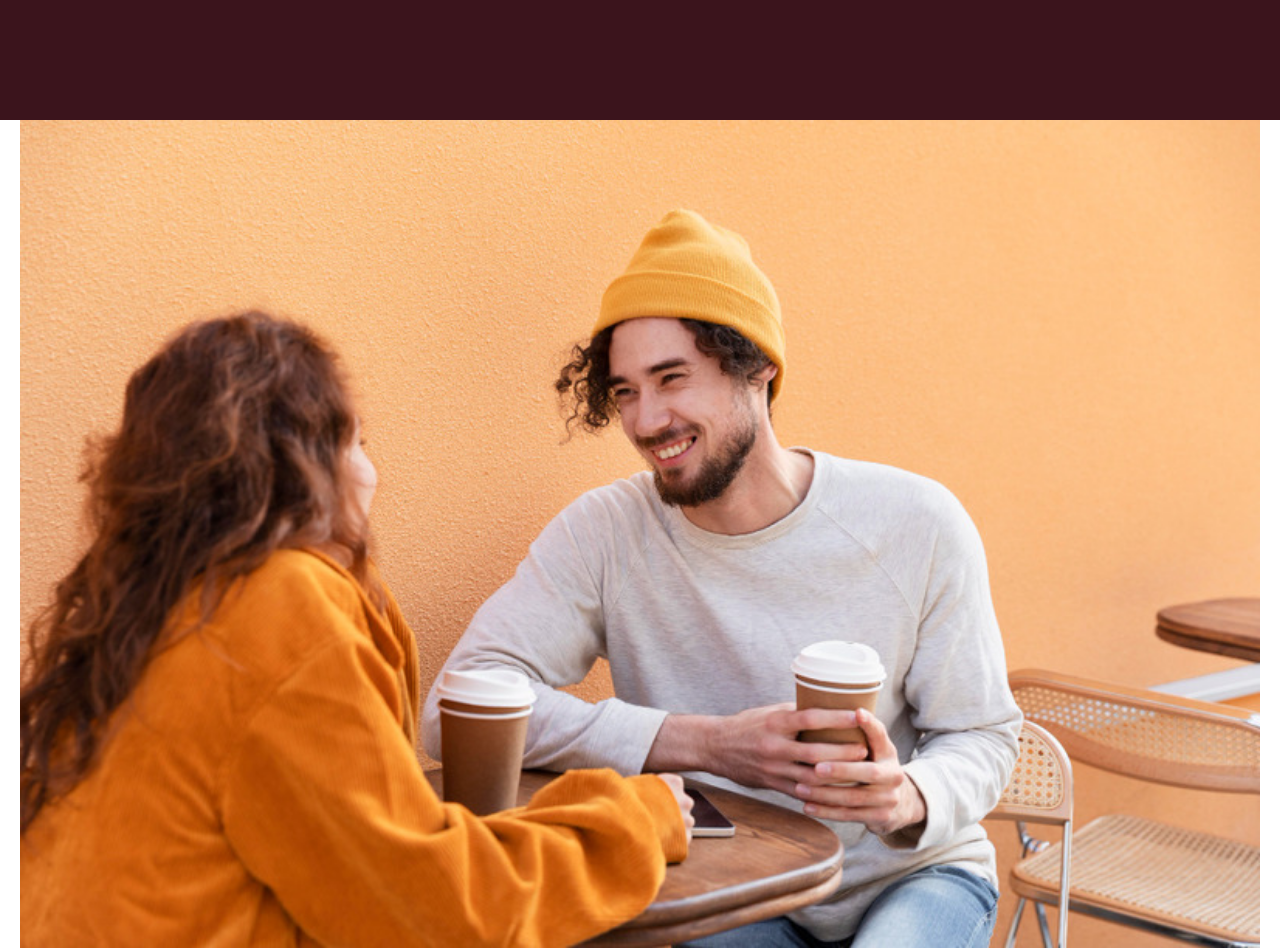
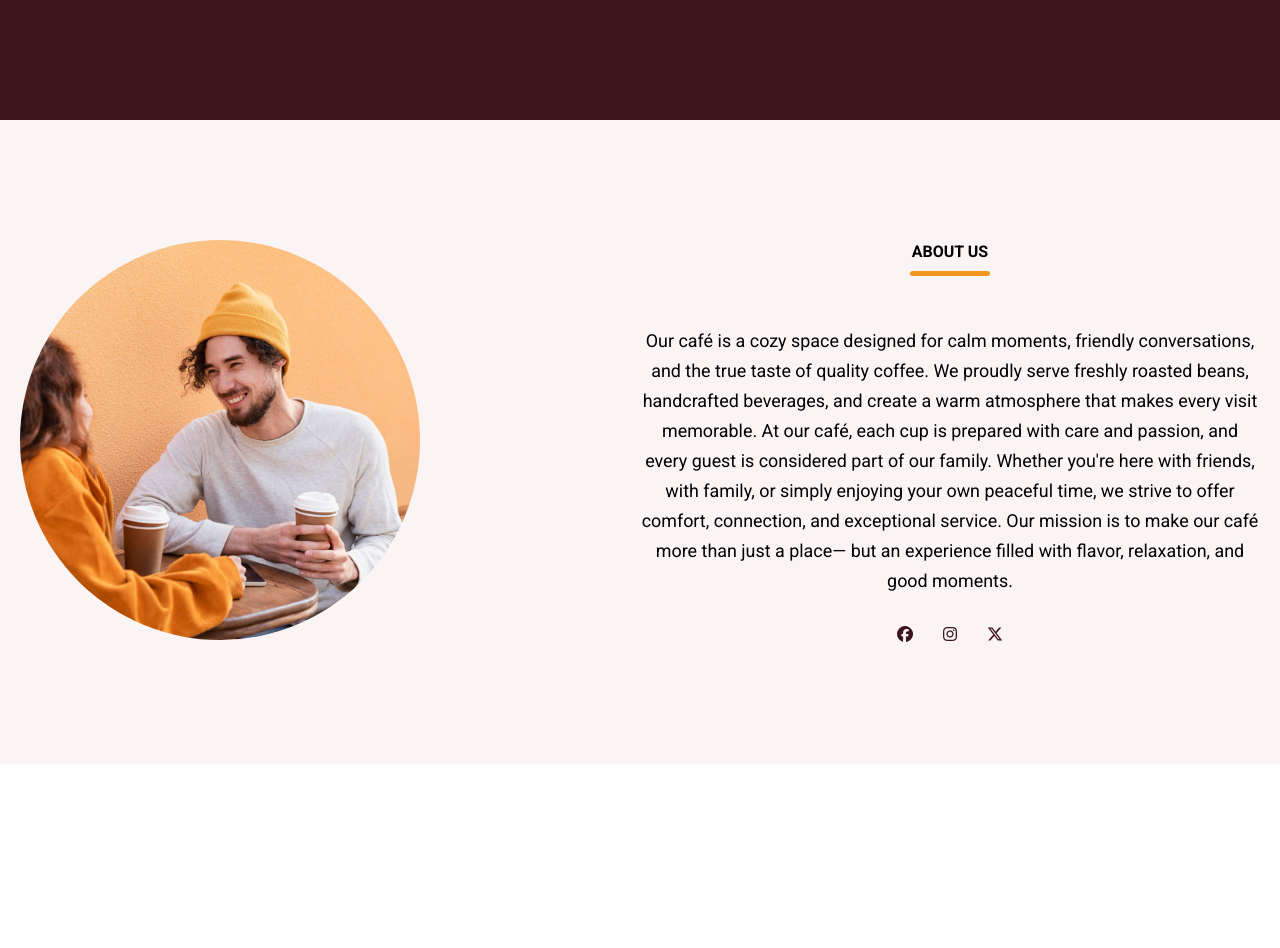
Before and after one commit to Negar-karimi9023/Front-end-Exercises, a website: page HomePage/index.html in a window 1280 px wide. Shown: the part 680-1628 px from the top of the page. After the commit the page ends 1444 px from the top, so only its background shows below. Drawn offline with Linux system fonts and the light colour scheme; files that its build step writes are made by us from their sources; files whose address does not match are found by name; a web font is replaced by a local one.

Commit message:
about section spart 1

```diff
--- a/HomePage/style.css
+++ b/HomePage/style.css
@@ -54,6 +54,21 @@ button {
 
 img {
   width: 100%;
+}
+.section-title {
+  text-align: center;
+  text-transform: uppercase;
+  font-size: var(--font-size-xl-);
+  padding: 60px 0 100px;
+}
+.section-title::after {
+  content: "";
+  display: block;
+  width: 80px;
+  height: 5px;
+  margin: 10px auto 0;
+  border-radius: var(--border-radius-s);
+  background: var(--secondary-color);
 }
 
 .section-content {
@@ -166,6 +181,49 @@ header .navbar .nav-link:hover {
   max-width: 500px;
   margin-right: 30px;
 }
+/* About section */
+.about-section {
+  padding: 120px 0;
+  background: var(--light-pink-color);
+}
+
+.about-section .section-content {
+  display: flex;
+  align-items: center;
+  justify-content: space-between;
+  gap: 50px;
+}
+.about-section .section-content .about-details {
+  max-width: 50%;
+}
+.about-section .about-image-wrapper .about-image {
+  width: 400px;
+  height: 400px;
+  object-fit: cover;
+  border-radius: var(--border-radius-circle);
+}
+.about-details .section-title {
+  padding: 0px;
+}
+.about-details .text {
+  line-height: 30px;
+  text-align: center;
+  margin: 50px 0 30px;
+  font-size: var(--font-size-m);
+}
+.about-details .social-link-list {
+  display: flex;
+  gap: 25px;
+  justify-content: center;
+}
+.about-details .social-link-list .social-link-list {
+  color: var(--primary-color);
+  size: var(--font-size-l);
+  transition: 0.2s ease;
+}
+.about-details .social-link-list .social-link-list:hover {
+  color: var(--secondary-color);
+}
 
 @media screen and (max-width: 900px) {
   :root {
```
